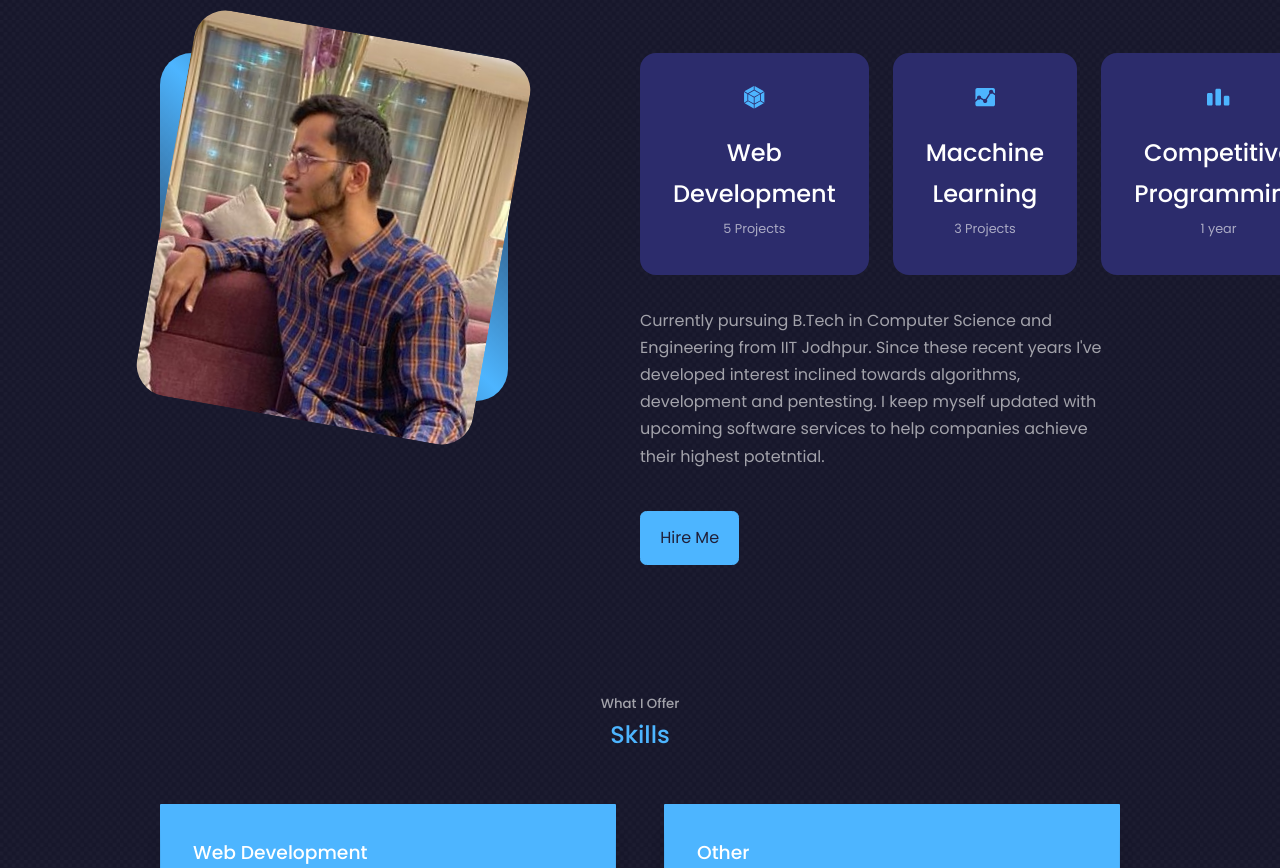
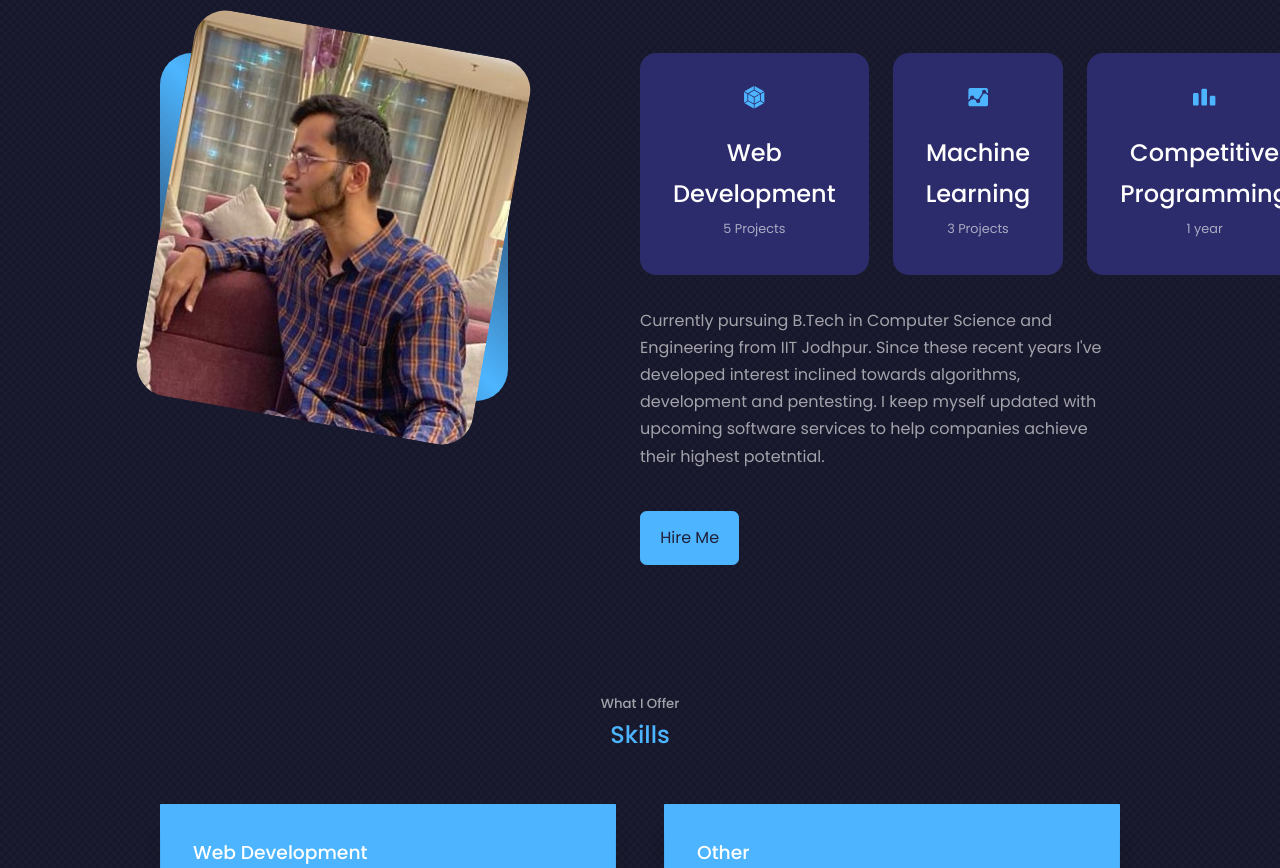
Before and after one commit to brillard1/Portfolio, a React (Create React App) app: page / in a window 1280 px wide. Shown: the part 3100-3968 px from the top of the page. Built offline with nearby package versions, Linux system fonts and the light colour scheme.

Commit message:
Update About.jsx

```diff
--- a/src/components/about/About.jsx
+++ b/src/components/about/About.jsx
@@ -25,7 +25,7 @@ const About = () => {
             </article>
             <article className='about_card'>
               <IoMdAnalytics className='about_icon' />
-              <h2>Macchine Learning</h2>
+              <h2>Machine Learning</h2>
               <small>3 Projects</small>
             </article>
             <article className='about_card'>
```
